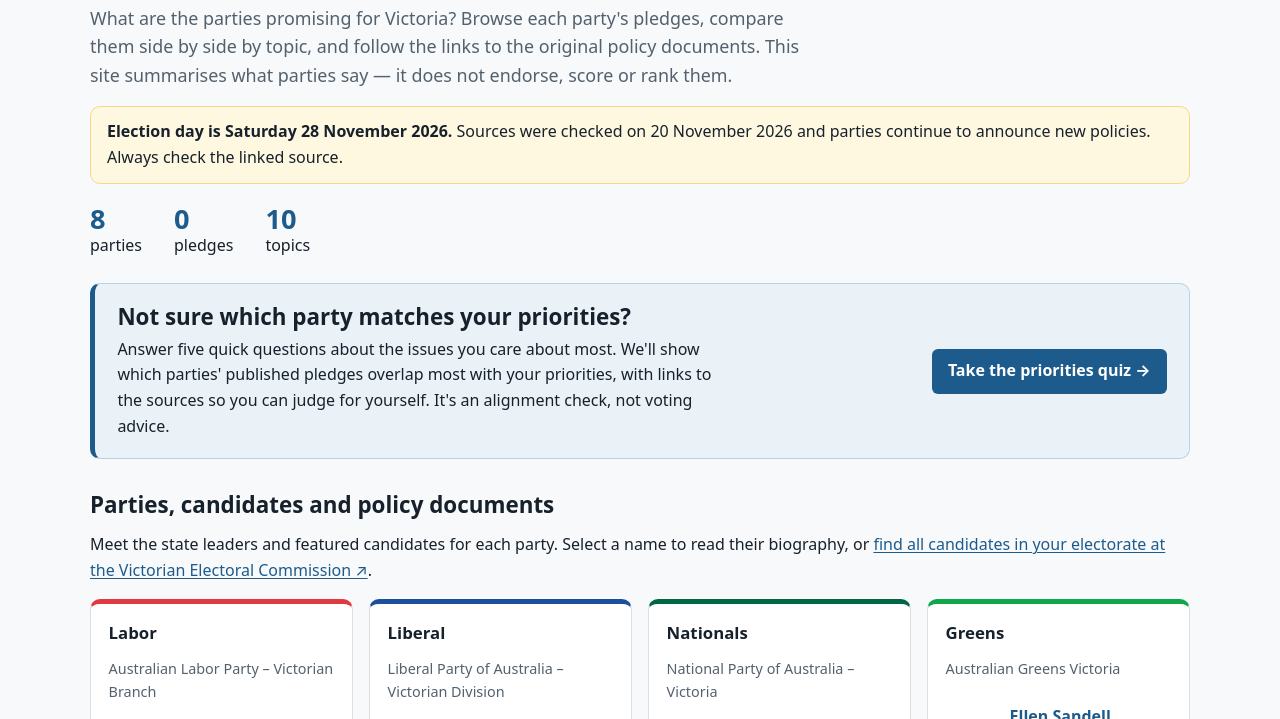
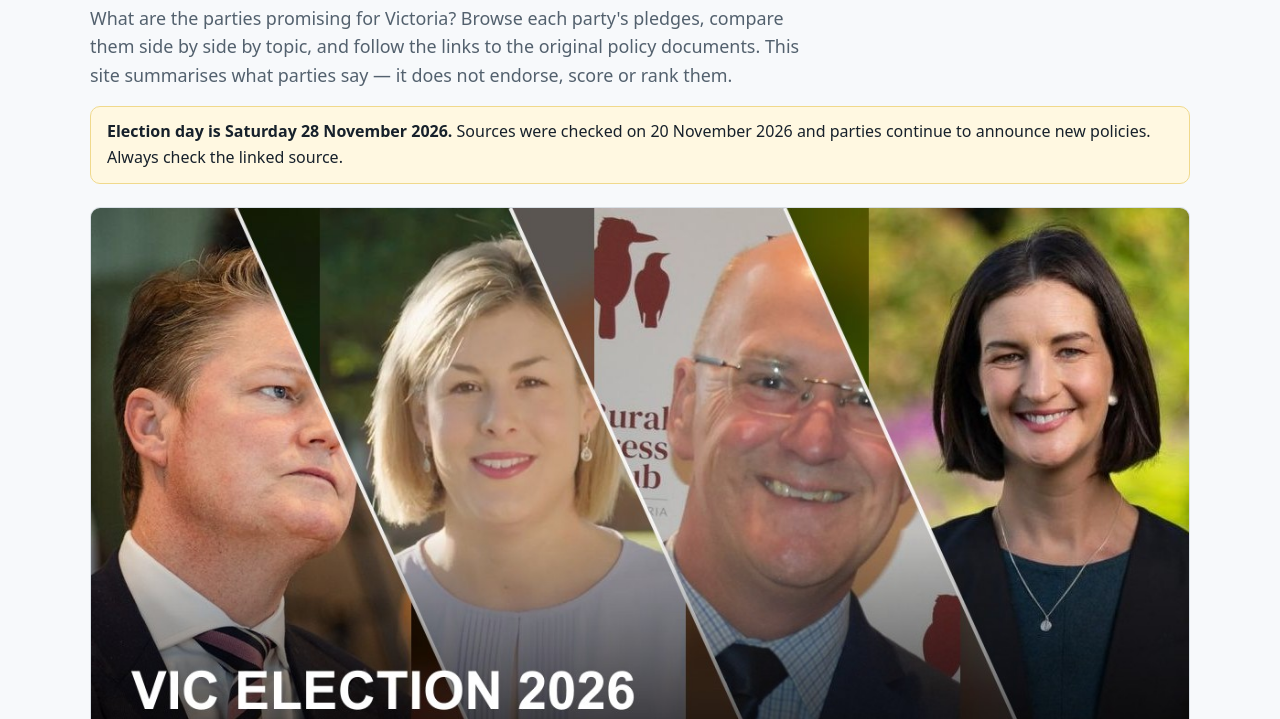
Before and after one commit to updateaman/victoria_elections, an Astro site: page / in a window 1280 px wide. Shown: the part 211-930 px from the top of the page. Built offline with nearby package versions, Linux system fonts and the light colour scheme; Astro itself is replaced by a stand-in of ours; no server answers.

Commit message:
Show candidate banner on home page

```diff
--- a/src/pages/index.astro
+++ b/src/pages/index.astro
@@ -20,6 +20,8 @@ const totalPledges = pledges.length;
 		<strong>Election day is Saturday {formatDate(site.electionDate)}.</strong>{' '}
 		Sources were checked on {formatDate(site.dataLastVerified)} and parties continue to announce new policies. Always check the linked source.
 	</div>
+
+	<img class="hero-banner" src={href('og-image.jpg')} width="1200" height="630" alt="Four party leaders beside the title Victorian Election 2026: party pledges compared" />
 
 	<div class="stats">
 		<div><div class="stat">{parties.length}</div> parties</div>
--- a/src/styles/global.css
+++ b/src/styles/global.css
@@ -49,6 +49,7 @@ main { padding: 2rem 0 3rem; min-height: 60vh; }
 .site-footer .wrap { padding: 1.5rem 0; }
 
 .lead { font-size: 1.12rem; color: var(--muted); max-width: 70ch; }
+.hero-banner { display: block; width: 100%; height: auto; margin: 1.4rem 0; border: 1px solid var(--line); border-radius: var(--radius); }
 .notice { background: #fff8e1; border: 1px solid #f0d98c; border-radius: var(--radius); padding: .8rem 1rem; margin: 1rem 0; }
 .meta { color: var(--muted); font-size: .9rem; }
 
```
